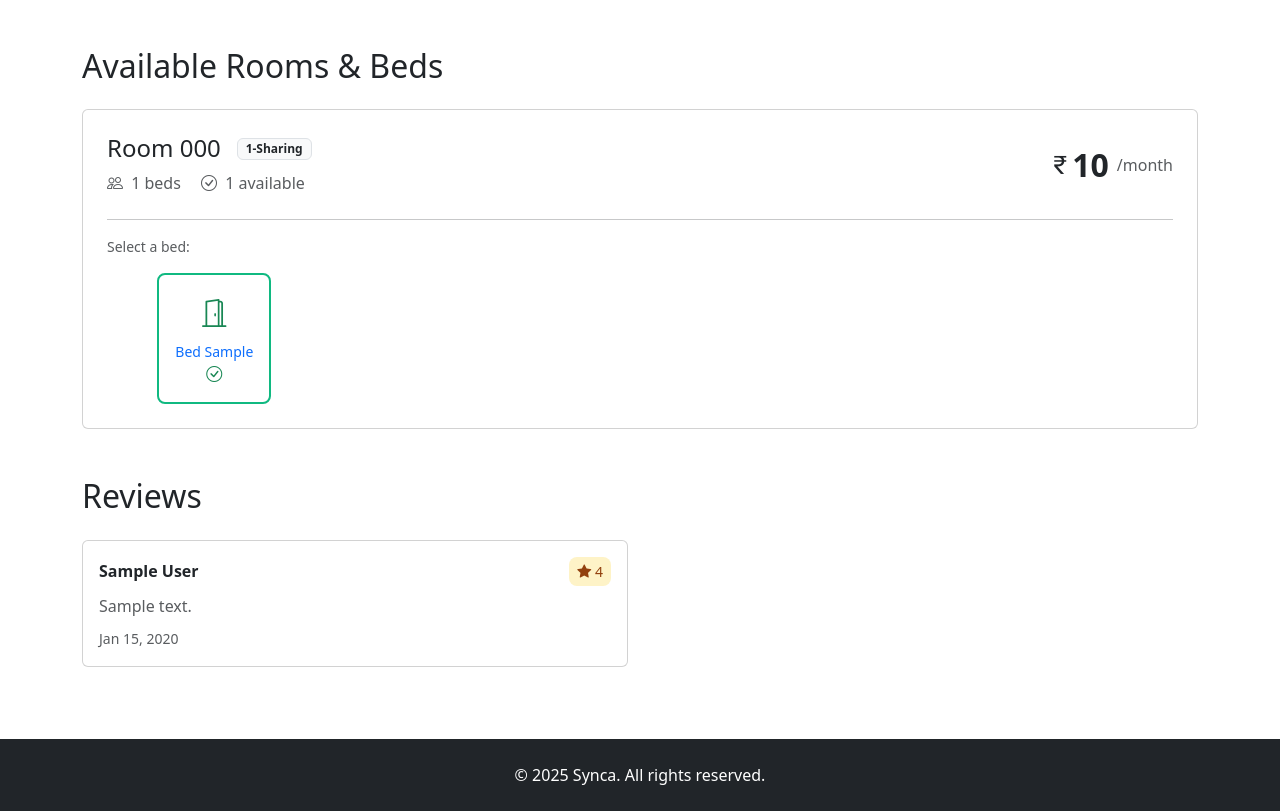
After one commit to Shash-135/Synca, a Django app: page /pg/1/ in a window 1280 px wide. The commit adds this page. Shown: the part 559-1370 px from the top of the page. Run offline with Django 5.2, Linux system fonts and the light colour scheme; tables that the repository leaves empty hold one stand-in row (values such as "Sample post").

Commit message:
Added the Pg_details page and booking page

```diff
--- a/core/urls.py
+++ b/core/urls.py
@@ -8,4 +8,6 @@ urlpatterns = [
     path('logout/', views.logout_view, name='logout'),
     path('register/', views.register_view, name='register'),
     path('owner/dashboard/', views.owner_dashboard_view, name='owner_dashboard'),
+    path('pg/<int:pg_id>/', views.pg_detail_view, name='pg_detail'),
+    path('booking/<int:bed_id>/', views.booking_view, name='booking'),
 ]
--- a/core/views.py
+++ b/core/views.py
@@ -1,20 +1,31 @@
+from decimal import Decimal, InvalidOperation
+
+from django.db.models import Min, Count, Avg, Q
 from django.shortcuts import render, redirect
 from django.contrib.auth import authenticate, login, logout
 from django.contrib import messages
 from django.contrib.auth import get_user_model
 from django import forms
 
+from .models import PG, Room
+
 User = get_user_model()
 
 class RegisterForm(forms.ModelForm):
     password1 = forms.CharField(label='Password', widget=forms.PasswordInput)
     password2 = forms.CharField(label='Confirm Password', widget=forms.PasswordInput)
+    gender = forms.ChoiceField(
+        label='Gender',
+        required=False,
+        choices=[('', 'Select gender')] + list(User.GENDER_CHOICES),
+        widget=forms.Select,
+    )
 
     class Meta:
         model = User
         fields = [
             'username', 'email', 'first_name', 'last_name',
-            'age', 'occupation', 'contact_number', 'user_type'
+            'age', 'gender', 'occupation', 'contact_number', 'user_type'
         ]
 
     def clean(self):
@@ -28,6 +39,7 @@ class RegisterForm(forms.ModelForm):
     def save(self, commit=True):
         user = super().save(commit=False)
         user.set_password(self.cleaned_data["password1"])
+        user.gender = self.cleaned_data.get('gender') or None
         if commit:
             user.save()
         return user
@@ -36,7 +48,46 @@ def splash_view(request):
     return render(request, 'splash.html')
 
 def home_view(request):
-    context = {}
+    selected_pg_type = request.GET.get('pg_type', '')
+    selected_area = request.GET.get('area', '')
+    selected_room_type = request.GET.get('room_type', '')
+    max_price = request.GET.get('max_price', '')
+
+    pgs = (
+        PG.objects.all()
+        .annotate(min_price=Min('rooms__price_per_bed'))
+        .prefetch_related('rooms')
+    )
+
+    if selected_area:
+        pgs = pgs.filter(area__iexact=selected_area)
+
+    if selected_pg_type:
+        pgs = pgs.filter(pg_type=selected_pg_type)
+
+    if selected_room_type:
+        pgs = pgs.filter(rooms__room_type=selected_room_type)
+
+    if max_price:
+        try:
+            price_value = Decimal(max_price)
+        except (InvalidOperation, TypeError):
+            price_value = None
+        if price_value is not None:
+            pgs = pgs.filter(rooms__price_per_bed__lte=price_value)
+
+    pgs = pgs.distinct()
+
+    areas = PG.objects.order_by('area').values_list('area', flat=True).distinct()
+
+    context = {
+        'pgs': pgs,
+        'areas': areas,
+        'pg_type_choices': PG.PG_TYPE_CHOICES,
+        'selected_pg_type': selected_pg_type,
+        'room_type_choices': Room.ROOM_TYPE_CHOICES,
+        'selected_room_type': selected_room_type,
+    }
     return render(request, 'home.html', context)
 
 def login_view(request):
@@ -75,3 +126,40 @@ def owner_dashboard_view(request):
         return redirect('login')
     context = {}
     return render(request, 'owner_dashboard.html', context)
+
+def pg_detail_view(request, pg_id):
+    try:
+        pg = PG.objects.get(id=pg_id)
+    except PG.DoesNotExist:
+        messages.error(request, "PG not found.")
+        return redirect('home')
+
+    rooms = (
+        pg.rooms
+        .annotate(
+            total_beds=Count('beds'),
+            available_beds=Count('beds', filter=Q(beds__is_available=True)),
+        )
+        .prefetch_related('beds')
+        .order_by('room_number')
+    )
+
+    reviews = pg.reviews.select_related('user').order_by('-created_at')
+    average_rating = reviews.aggregate(avg_rating=Avg('rating'))['avg_rating']
+    amenities_list = [amenity.strip() for amenity in pg.amenities.split(',') if amenity.strip()] if pg.amenities else []
+
+    context = {
+        'pg': pg,
+        'rooms': rooms,
+        'reviews': reviews,
+        'average_rating': average_rating,
+        'amenities_list': amenities_list,
+    }
+    return render(request, 'pg_detail.html', context)
+
+def booking_view(request, bed_id):
+    context = {
+        'bed_id': bed_id,
+        # Add other context variables as needed
+    }
+    return render(request, 'booking.html', context)
--- a/static/css/style.css
+++ b/static/css/style.css
@@ -68,6 +68,7 @@ body {
 }
 
 .bed-selector {
+  float: inline-end;
   border: 2px solid var(--border-color);
   border-radius: 0.5rem;
   padding: 1rem;
--- a/templates/login.html
+++ b/templates/login.html
@@ -1,5 +1,5 @@
 {% extends 'base.html' %}
-
+{% load static %}
 {% block title %}Login - Synca{% endblock %}
 
 {% block content %}
@@ -11,7 +11,7 @@
                     <div class="card-body p-5">
                         <div class="text-center mb-4">
                             <div class="d-inline-flex align-items-center gap-2">
-                                <i class="bi bi-building text-primary" style="font-size: 2rem;"></i>
+                                <img src="{% static 'images/logo.png' %}" alt="Synca Logo" style="height: 40px;">
                                 <div class="text-start">
                                     <h2 class="mb-0">Synca</h2>
                                     <p class="small text-muted mb-0">Syncing up with the perfect place</p>
--- a/templates/owner_dashboard.html
+++ b/templates/owner_dashboard.html
@@ -95,6 +95,7 @@
                         <div class="card-body">
                             <h5 class="card-title">{{ pg.pg_name }}</h5>
                             <p class="text-muted small mb-3">{{ pg.area }}</p>
+                            <span class="badge bg-info text-dark mb-3">{{ pg.get_pg_type_display }}</span>
 
                             <div class="mb-3">
                                 <div class="d-flex justify-content-between text-sm mb-1">
--- /dev/null
+++ b/templates/pg_detail.html
@@ -0,0 +1,172 @@
+{% extends 'base.html' %}
+
+{% block title %}{{ pg.pg_name }} - Synca{% endblock %}
+
+{% block content %}
+<div class="container py-4">
+    <a href="{% url 'home' %}" class="btn btn-outline-secondary mb-4">
+        <i class="bi bi-chevron-left me-1"></i> Back to Search
+    </a>
+
+    <!-- PG Header -->
+    <div class="row mb-5">
+        <div class="col-lg-6 mb-4 mb-lg-0">
+            <div class="rounded overflow-hidden" style="height: 400px;">
+                {% if pg.image %}
+                <img src="{{ pg.image.url }}" class="w-100 h-100 object-fit-cover" alt="{{ pg.pg_name }}">
+                {% else %}
+                <img src="https://images.unsplash.com/photo-1721522281545-fad32dd5107a"
+                     class="w-100 h-100 object-fit-cover" alt="{{ pg.pg_name }}">
+                {% endif %}
+            </div>
+        </div>
+
+        <div class="col-lg-6">
+            <div class="d-flex justify-content-between align-items-start mb-3">
+                <div>
+                    <h1 class="mb-2">{{ pg.pg_name }}</h1>
+                    <p class="text-muted mb-1">
+                        <i class="bi bi-geo-alt"></i> {{ pg.area }}
+                    </p>
+                    <p class="text-muted">{{ pg.address }}</p>
+                </div>
+                <div class="rating-badge fs-6">
+                    <i class="bi bi-star-fill"></i> {{ average_rating|default_if_none:"4.5" }}
+                    <small class="text-muted">({{ reviews|length }})</small>
+                </div>
+            </div>
+
+            <hr class="my-4">
+
+            <div>
+                <h3 class="h5 mb-3">Amenities</h3>
+                <div class="d-flex flex-wrap gap-2">
+                    {% for amenity in amenities_list %}
+                    <span class="badge bg-secondary px-3 py-2">{{ amenity }}</span>
+                    {% empty %}
+                    <span class="text-muted">No amenities listed.</span>
+                    {% endfor %}
+                </div>
+            </div>
+        </div>
+    </div>
+
+    <!-- Rooms & Beds Section -->
+    <div class="mb-5">
+        <h2 class="mb-4">Available Rooms & Beds</h2>
+
+        {% if rooms %}
+        <div class="row g-4">
+            {% for room in rooms %}
+            <div class="col-12">
+                <div class="card">
+                    <div class="card-body p-4">
+                        <div class="row align-items-center mb-4">
+                            <div class="col-md-8">
+                                <div class="d-flex align-items-center gap-3 mb-2">
+                                    <h3 class="h4 mb-0">Room {{ room.room_number }}</h3>
+                                    <span class="badge bg-light text-dark border">{{ room.get_room_type_display }}</span>
+                                </div>
+                                <div class="text-muted">
+                                    <i class="bi bi-people me-1"></i> {{ room.total_beds }} beds
+                                    <span class="ms-3">
+                                        <i class="bi bi-check-circle me-1"></i>
+                                        {{ room.available_beds }} available
+                                    </span>
+                                </div>
+                            </div>
+                            <div class="col-md-4 text-md-end mt-3 mt-md-0">
+                                <div class="d-flex align-items-center justify-content-md-end">
+                                    <i class="bi bi-currency-rupee fs-4"></i>
+                                    <span class="fs-2 fw-semibold">{{ room.price_per_bed|floatformat:0 }}</span>
+                                    <span class="text-muted ms-2">/month</span>
+                                </div>
+                            </div>
+                        </div>
+
+                        <hr class="my-3">
+
+                        <p class="small text-muted mb-3">Select a bed:</p>
+                        <div class="row g-3">
+                            {% for bed in room.beds.all %}
+                            <div class="col-6 col-sm-4 col-md-3 col-lg-2">
+                                {% if bed.is_available %}
+                                <a href="{% url 'booking' bed.id %}"
+                                   class="text-decoration-none bed-selector bed-available">
+                                    <i class="bi bi-door-open fs-3 text-success"></i>
+                                    <div class="mt-2 small">Bed {{ bed.bed_identifier }}</div>
+                                    <i class="bi bi-check-circle text-success mt-1"></i>
+                                </a>
+                                {% else %}
+                                <div class="bed-selector bed-occupied">
+                                    <i class="bi bi-door-closed fs-3 text-muted"></i>
+                                    <div class="mt-2 small">Bed {{ bed.bed_identifier }}</div>
+                                    <i class="bi bi-x-circle text-danger mt-1"></i>
+                                </div>
+                                {% endif %}
+                            </div>
+                            {% endfor %}
+                        </div>
+                    </div>
+                </div>
+            </div>
+            {% endfor %}
+        </div>
+        {% else %}
+        <div class="alert alert-info">
+            No rooms available at the moment.
+        </div>
+        {% endif %}
+    </div>
+
+    <!-- Reviews Section -->
+    {% if reviews %}
+    <div>
+        <h2 class="mb-4">Reviews</h2>
+        <div class="row g-4">
+            {% for review in reviews %}
+            <div class="col-md-6">
+                <div class="card">
+                    <div class="card-body">
+                        <div class="d-flex justify-content-between align-items-center mb-2">
+                            <strong>{{ review.user.get_full_name|default:review.user.username }}</strong>
+                            <div class="rating-badge">
+                                <i class="bi bi-star-fill"></i> {{ review.rating }}
+                            </div>
+                        </div>
+                        <p class="text-muted mb-2">{{ review.comment }}</p>
+                        <small class="text-muted">{{ review.created_at|date:"M d, Y" }}</small>
+                    </div>
+                </div>
+            </div>
+            {% endfor %}
+        </div>
+    </div>
+    {% endif %}
+</div>
+
+{% block extra_js %}
+{% if not user.is_authenticated %}
+<script>
+    // If user is not logged in and clicks a bed, redirect to login
+    document.querySelectorAll('.bed-available').forEach(function(element) {
+        element.addEventListener('click', function(e) {
+            e.preventDefault();
+            alert('Please login to book a bed');
+            window.location.href = "{% url 'login' %}?next={{ request.path }}";
+        });
+    });
+</script>
+{% elif user.user_type != 'student' %}
+<script>
+    // If user is not a student and clicks a bed, show alert
+    document.querySelectorAll('.bed-available').forEach(function(element) {
+        element.addEventListener('click', function(e) {
+            e.preventDefault();
+            alert('Only students can book beds online');
+        });
+    });
+</script>
+{% endif %}
+{% endblock %}
+{% endblock %}
```
Also changed, not shown: core/admin.py (+28 -2 lines), core/models.py (+21 -2 lines), templates/booking.html (added, +137 -0 lines), templates/home.html (+20 -8 lines), templates/register.html (+13 -1 lines), core/migrations/0004_user_gender_pg_pg_type.py (added).
